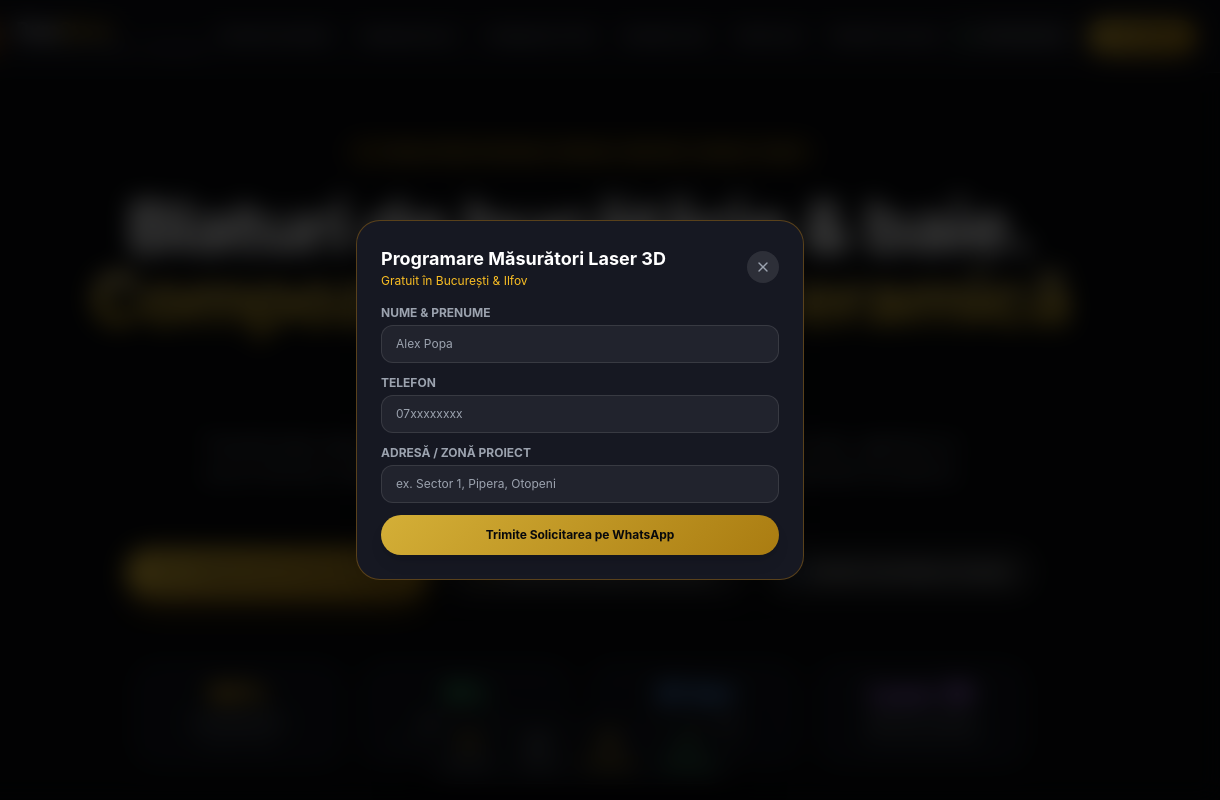
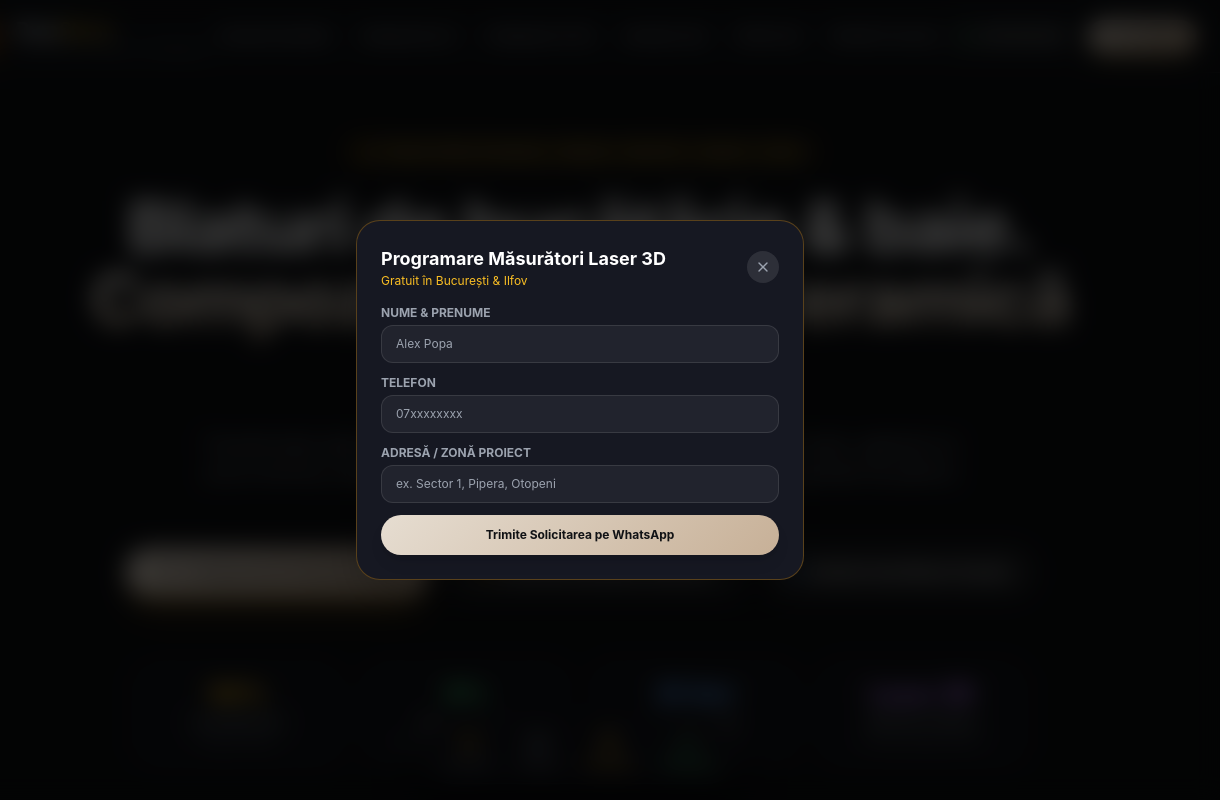
Before and after one commit to nistordaniel06-cpu/purestone, a plain HTML site: page index.html in a window 1280 px wide. Both pictures are taken after a click on the button "Cere Ofertă". Shown: the top 800 px of the page, 60-1280 px from the left. Drawn offline with nearby package versions, Linux system fonts and the light colour scheme.

Commit message:
style: elevate to architectural stone palette, remove floating elements, fix button wrapping

```diff
--- a/index.html
+++ b/index.html
@@ -40,20 +40,20 @@
     <style>
         body {
             font-family: -apple-system, BlinkMacSystemFont, "SF Pro Display", "SF Pro Text", "Helvetica Neue", sans-serif;
-            background-color: #08090C;
-            color: #F5F5F7;
+            background-color: #0E1013;
+            color: #FAF8F5;
             -webkit-font-smoothing: antialiased;
             overflow-x: hidden;
         }
         /* Liquid Glass Materials */
         .ios-glass {
-            background: rgba(16, 18, 24, 0.82);
-            backdrop-filter: blur(28px) saturate(190%);
-            -webkit-backdrop-filter: blur(28px) saturate(190%);
+            background: rgba(18, 20, 24, 0.85);
+            backdrop-filter: blur(28px) saturate(180%);
+            -webkit-backdrop-filter: blur(28px) saturate(180%);
             border-bottom: 1px solid rgba(255, 255, 255, 0.08);
         }
         .ios-card {
-            background: rgba(22, 24, 32, 0.72);
+            background: rgba(22, 25, 30, 0.75);
             backdrop-filter: blur(24px) saturate(170%);
             -webkit-backdrop-filter: blur(24px) saturate(170%);
             border: 1px solid rgba(255, 255, 255, 0.1);
@@ -62,34 +62,44 @@
         }
         .ios-card:hover {
             transform: translateY(-4px);
-            border-color: rgba(212, 175, 55, 0.35);
+            border-color: rgba(210, 185, 155, 0.4);
             box-shadow: 0 16px 40px rgba(0, 0, 0, 0.6);
         }
         .ios-btn-gold {
-            background: linear-gradient(135deg, #D4AF37 0%, #AA7C11 100%);
-            color: #08090C;
+            background: linear-gradient(135deg, #E6DDD1 0%, #C7B097 100%);
+            color: #111215;
             border-radius: 999px;
             font-weight: 700;
             transition: all 0.2s cubic-bezier(0.34, 1.56, 0.64, 1);
+            white-space: nowrap;
+            display: inline-flex;
+            align-items: center;
+            justify-content: center;
+            gap: 8px;
         }
         .ios-btn-gold:active {
             transform: scale(0.96);
             opacity: 0.9;
         }
         .ios-btn-glass {
-            background: rgba(255, 255, 255, 0.1);
-            backdrop-filter: blur(15px);
-            color: #FFFFFF;
+            background: rgba(255, 255, 255, 0.08);
+            backdrop-filter: blur(16px);
+            color: #FAF8F5;
             border-radius: 999px;
-            border: 1px solid rgba(255, 255, 255, 0.15);
+            border: 1px solid rgba(255, 255, 255, 0.16);
             transition: all 0.2s cubic-bezier(0.34, 1.56, 0.64, 1);
+            white-space: nowrap;
+            display: inline-flex;
+            align-items: center;
+            justify-content: center;
+            gap: 8px;
         }
         .ios-btn-glass:active {
             transform: scale(0.96);
-            background: rgba(255, 255, 255, 0.18);
+            background: rgba(255, 255, 255, 0.16);
         }
         .gold-gradient {
-            background: linear-gradient(180deg, #FFF6D6 0%, #D4AF37 50%, #997B19 100%);
+            background: linear-gradient(180deg, #FFFFFF 0%, #E8DFD3 45%, #C2AB90 100%);
             -webkit-background-clip: text;
             -webkit-text-fill-color: transparent;
         }
@@ -99,11 +109,12 @@
             font-size: 11px;
             font-weight: 700;
             letter-spacing: 0.04em;
+            white-space: nowrap;
         }
         .ios-dock {
-            background: rgba(20, 22, 28, 0.88);
-            backdrop-filter: blur(28px) saturate(200%);
-            -webkit-backdrop-filter: blur(28px) saturate(200%);
+            background: rgba(20, 22, 28, 0.90);
+            backdrop-filter: blur(30px) saturate(200%);
+            -webkit-backdrop-filter: blur(30px) saturate(200%);
             border: 1px solid rgba(255, 255, 255, 0.15);
             border-radius: 36px;
             box-shadow: 0 20px 45px rgba(0, 0, 0, 0.7);
```
